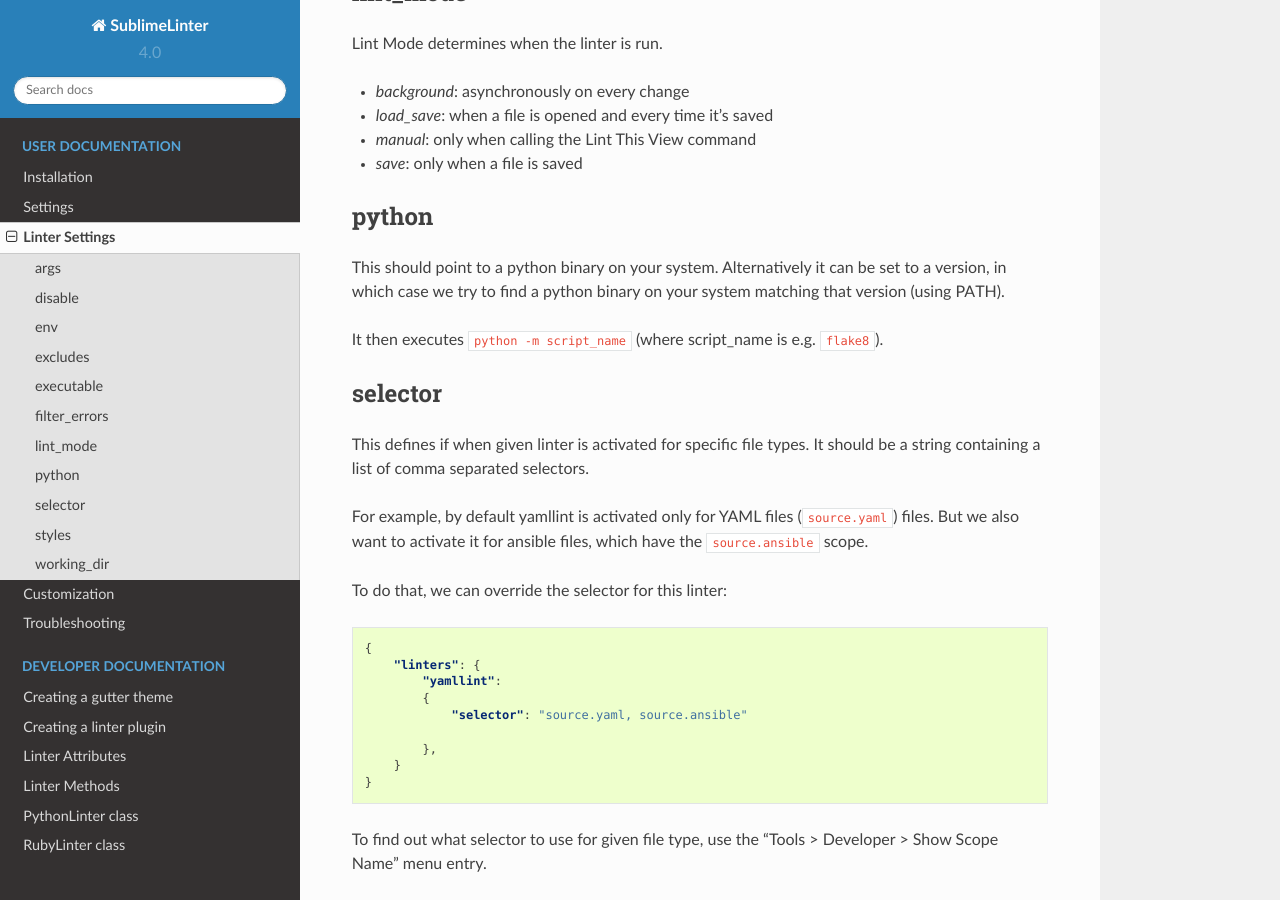
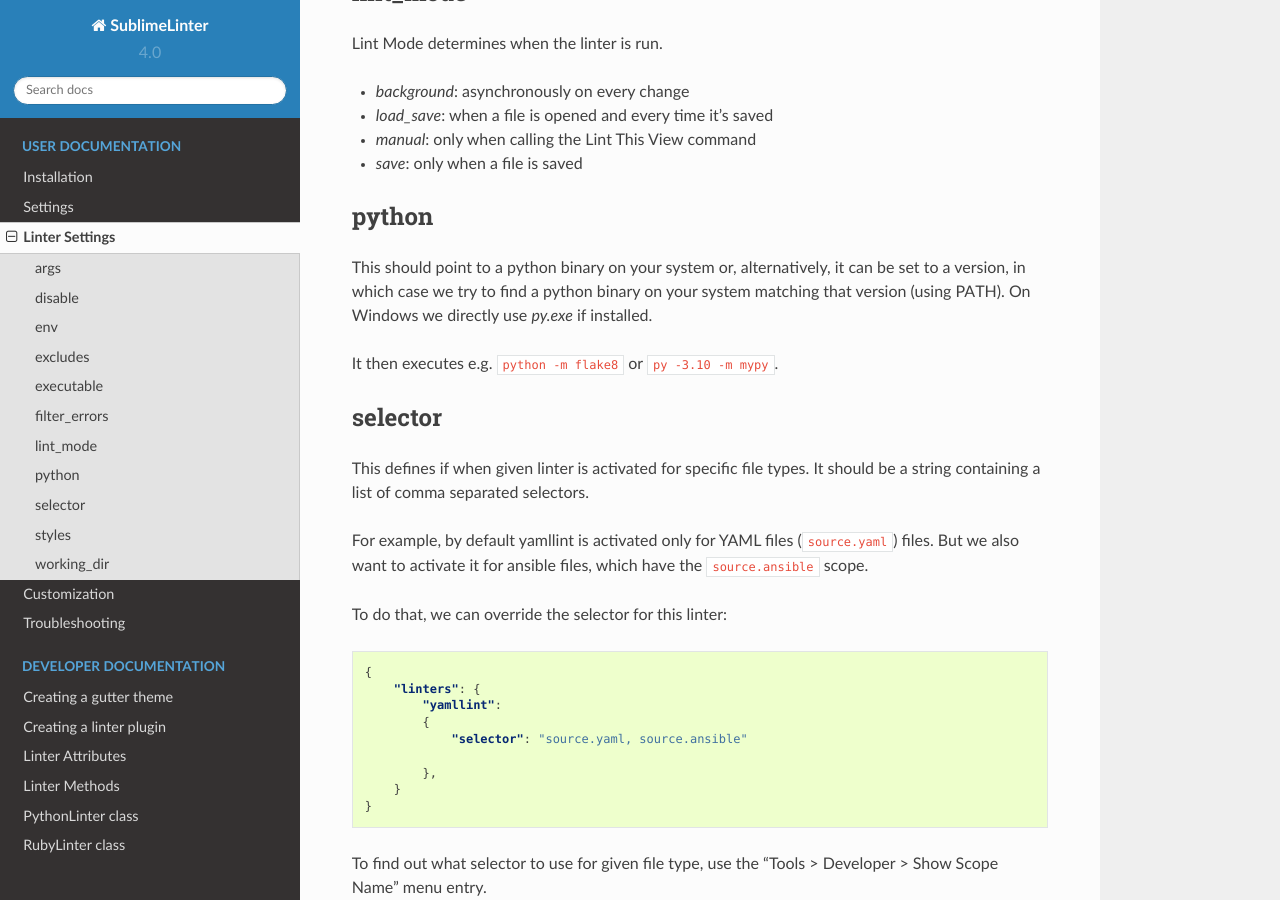
Before and after one commit to SublimeLinter/SublimeLinter, a Sphinx documentation site: the page built from docs/linter_settings.rst, in a window 1280 px wide and 900 px high, scrolled down 2493 px. Built offline with Sphinx 7.4.7 and the Read the Docs theme 2.0.0, drawn with Linux system fonts in a browser that asks for light colours.

Commit message:
Use `py.exe` on Windows if `python` is set to a version

```diff
--- a/docs/linter_settings.rst
+++ b/docs/linter_settings.rst
@@ -129,12 +129,12 @@
 
 python
 ------
-This should point to a python binary on your system. Alternatively
+This should point to a python binary on your system or, alternatively,
 it can be set to a version, in which case we try to find a python
-binary on your system matching that version (using PATH).
+binary on your system matching that version (using PATH). On Windows
+we directly use `py.exe` if installed.
 
-It then executes ``python -m script_name``
-(where script_name is e.g. ``flake8``).
+It then executes e.g. ``python -m flake8`` or ``py -3.10 -m mypy``.
 
 
 .. _selector:
```
Also changed, not shown: 1 other file.
